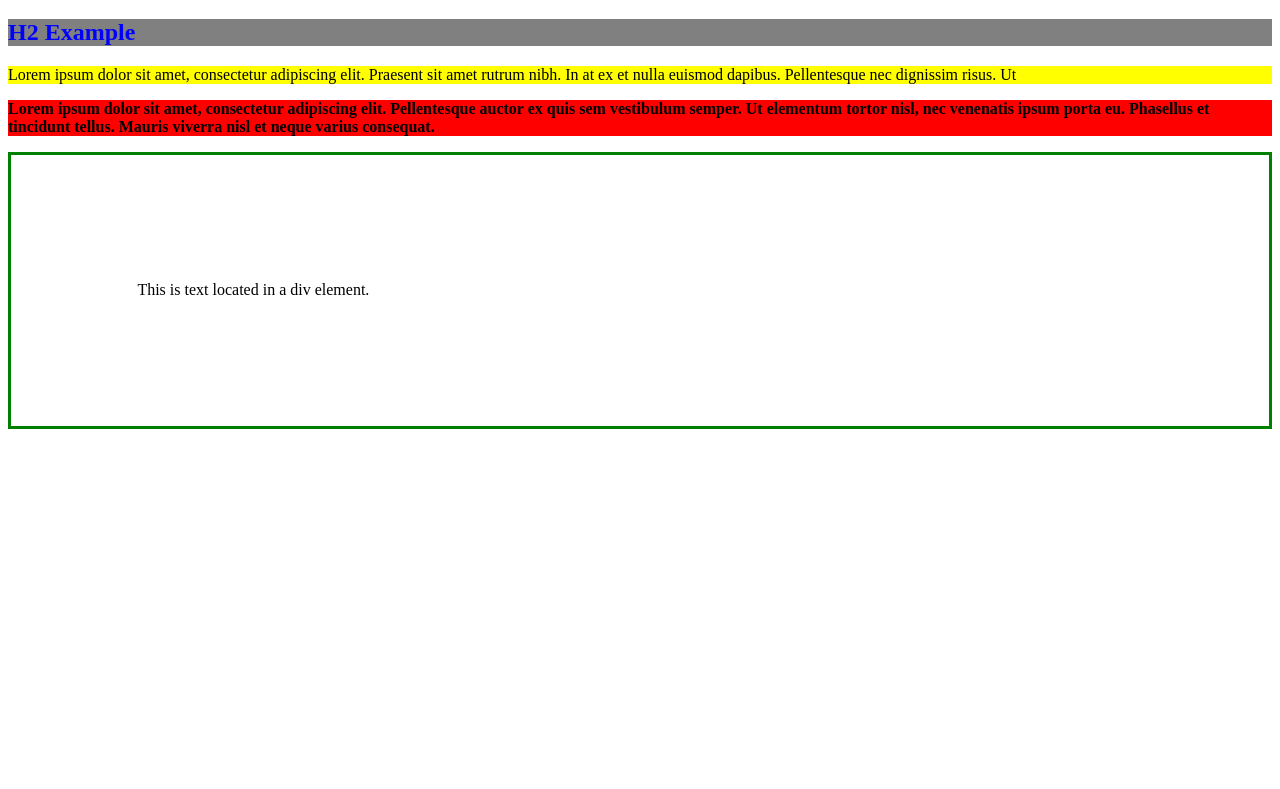
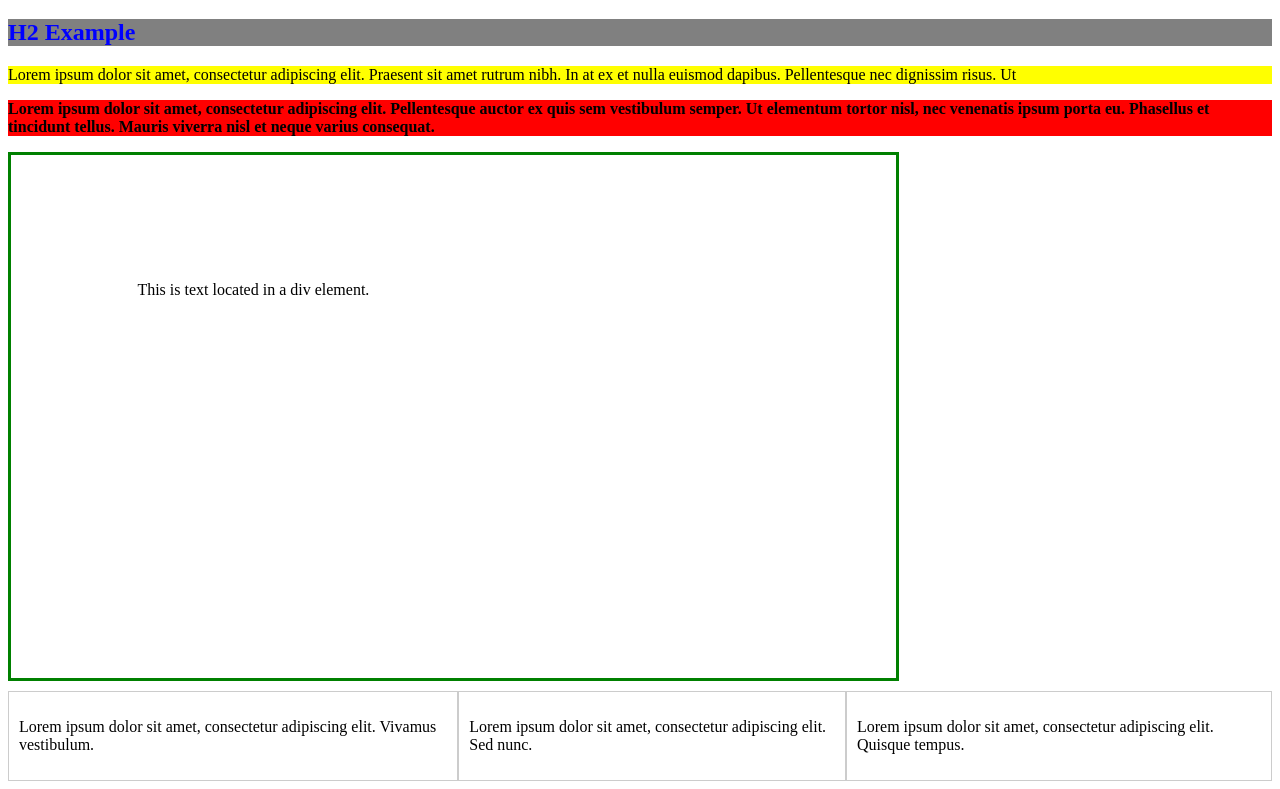
Before and after one commit to Simon1G1/CSSTinkerer, a plain HTML site: page index.html in a window 1280 px wide. Shown: the part 87-876 px from the top of the page. Before the commit the page ends 800 px from the top, so only its background shows below. Drawn offline with Linux system fonts and the light colour scheme.

Commit message:
flex container set up

```diff
--- a/index.html
+++ b/index.html
@@ -17,6 +17,29 @@
 
   <p id="FontExample2"> Lorem ipsum dolor sit amet, consectetur adipiscing elit. Pellentesque auctor ex quis sem vestibulum semper. Ut elementum tortor nisl, nec venenatis ipsum porta eu. Phasellus et tincidunt tellus. Mauris viverra nisl et neque varius consequat.</p>
 
-  <div>This is text located in a div element.</div>
+  <div id ="regularDiv">This is text located in a div element.</div>
+
+  <div class = "flex-container">
+
+    <div class = "box-1">
+
+      <p>Lorem ipsum dolor sit amet, consectetur adipiscing elit. Vivamus vestibulum. </p>
+
+    </div>
+
+    <div class = "box-2">
+
+      <p>Lorem ipsum dolor sit amet, consectetur adipiscing elit. Sed nunc.</p>
+
+    </div>
+
+    <div class = "box-3">
+
+      <p>Lorem ipsum dolor sit amet, consectetur adipiscing elit. Quisque tempus.</p>
+
+    </div>
+
+  </div>
+
 </body>
 </html>
--- a/style.css
+++ b/style.css
@@ -24,11 +24,26 @@ h2 {
 
 }
 
-div {
+#regularDiv {
 
-  padding: 10% 10% 10% 10%;
+  padding: 10% 10% 30% 10%;
   border: 10px 10px 10px 10px;
   border-style: solid;
   border-color: green;
+  width: 50%;
 
 }
+
+.flex-container {
+
+  display: flex;
+
+}
+
+.flex-container div {
+
+  margin-top: 10px;
+  padding: 10px;
+  border: 1px #ccc solid;
+
+}
```
